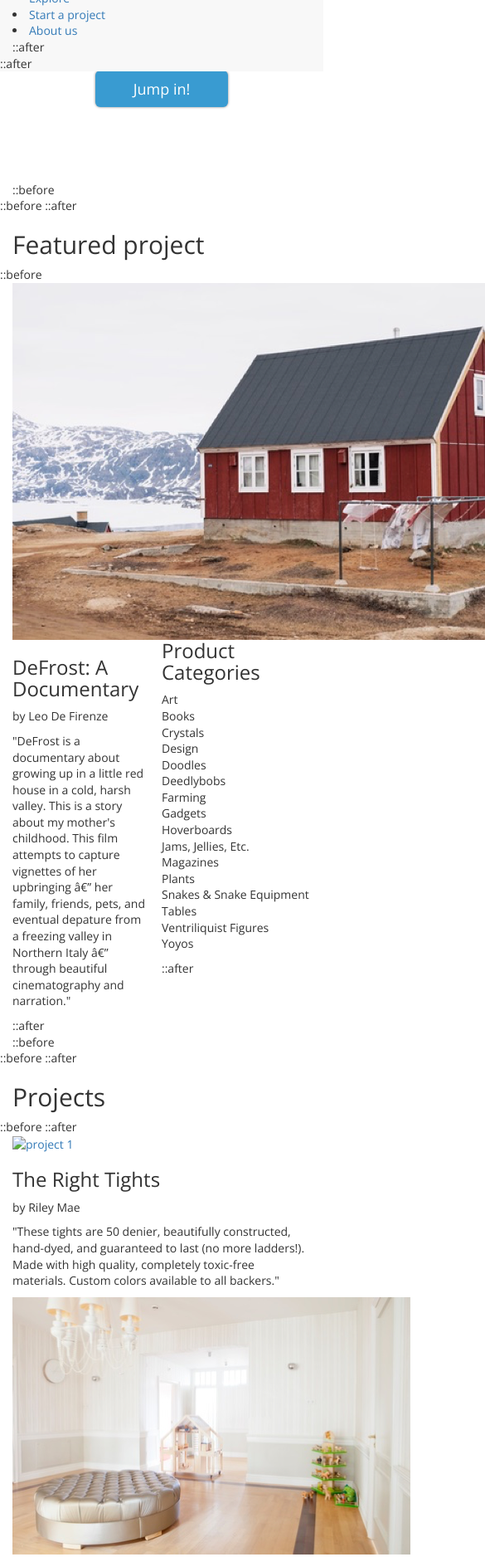
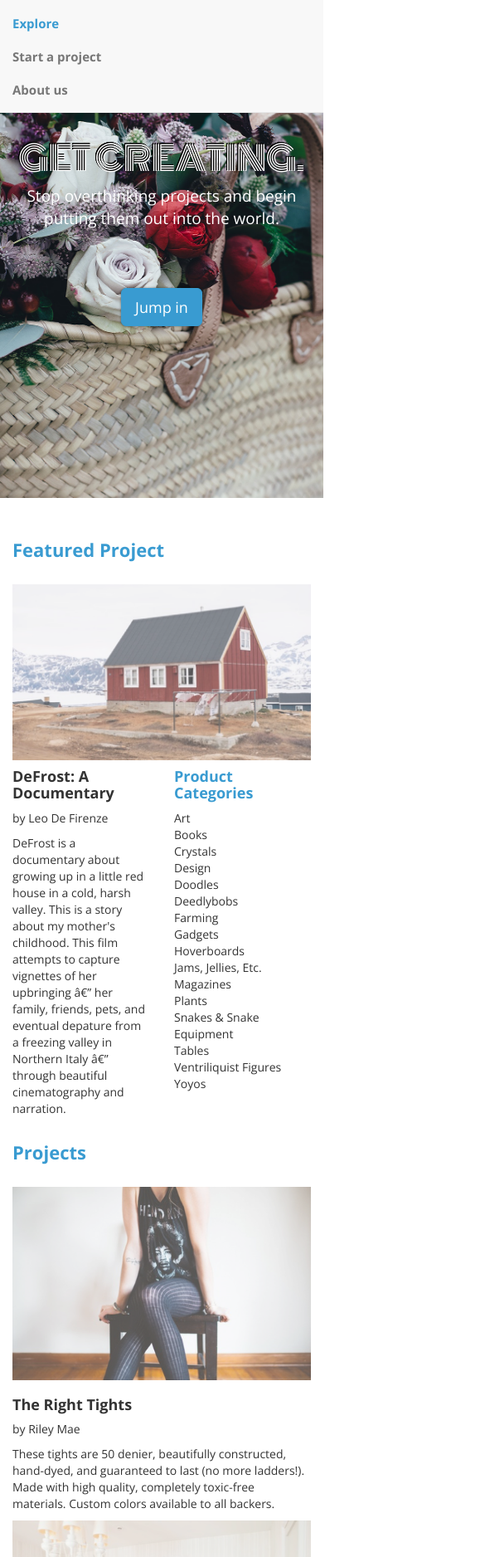
Before and after one commit to Carlos767/jumpstart, a plain HTML site: page index.html in a window 390 px wide. Shown: the top 1876 px of the page at 83% size, 585 px wide, since content can reach past the window. Drawn offline with nearby package versions, Linux system fonts and the light colour scheme.

Commit message:
fixed bugs and revamps code, added JS and JS folder in resources

```diff
--- a/index.html
+++ b/index.html
@@ -1,99 +1,88 @@
 <!DOCTYPE html>
 <html>
   <head>
-    <title>JumpStart</title>
-    <script type="text/javascript" src="resources/js/main.js"></script>
-
-    <!-- Google Fonts -->
-    <link href="https://fonts.googleapis.com/css?family=Open+Sans:400,600,700" rel="stylesheet">
-    <link href="https://fonts.googleapis.com/css?family=Monoton" rel="stylesheet">
-
-    <!-- Stylesheets -->
-    <link rel="stylesheet" type="text/css" href="resources/css/reset.css">
+    <title>Jumpstart</title>
+    <!-- favicon image -->
+    <link rel="icon" href="./favicon.png" type="image/x-icon">
+    <!-- font family -->
+    <link href="https://fonts.googleapis.com/css?family=Monoton|Open+Sans:400,600,700" rel="stylesheet">
+    <link href="resources/css/reset.css" type="text/css" rel="stylesheet">
+    <!-- bootstrap min css -->
     <link rel="stylesheet" href="https://maxcdn.bootstrapcdn.com/bootstrap/3.3.7/css/bootstrap.min.css" integrity="sha384-BVYiiSIFeK1dGmJRAkycuHAHRg32OmUcww7on3RYdg4Va+PmSTsz/K68vbdEjh4u" crossorigin="anonymous">
-    <link rel="stylesheet" type="text/css" href="resources/slick/slick.css">
-    <link rel="stylesheet" type="text/css" href="resources/css/style.css">
-
-    <!-- JavaScript -->
-    <script src="https://code.jquery.com/jquery-3.1.1.min.js" integrity="sha256-hVVnYaiADRTO2PzUGmuLJr8BLUSjGIZsDYGmIJLv2b8=" crossorigin="anonymous"></script>
-    <script type="text/javascript" src="resources/slick/slick.min.js"></script>
-    <script type="text/javascript" src="resources/js/main.js"></script>
+    <!-- slick css -->
+    <link rel="stylesheet" type="text/css" href="https://cdn.jsdelivr.net/jquery.slick/1.6.0/slick.css"/>
+    <!-- stylesheet -->
+    <link href="resources/css/style.css" type="text/css" rel="stylesheet">
   </head>
   <body>
-    <!-- Navigation -->
-    <nav class="navbar-default navbar-fixed-top" style="top: -51px;">
-      ::before
+    <!-- navigation menu -->
+    <nav class="navbar navbar-default navbar-fixed-top">
       <div class="container-fluid">
-        ::before
-        <li class="active">
-          <a href="#">Explore</a>
-        </li>
-        <li>
-          <a href="#">Start a project</a>
-        </li>
-        <li>
-          <a href="#">About us</a>
-        </li>
-        ::after
+        <ul class="nav navbar-nav">
+          <li class="nav-active"><a href="#">Explore</a></li>
+          <li><a href="#">Start a project</a></li>
+          <li><a href="#">About us</a></li>
+        </ul>
+        <div class="logo navbar-brand navbar-right">
+          <img src="resources/images/logo.png" alt="logo">
         </div>
-      ::after
+      </div>
     </nav>
-    <!-- Jumbotron -->
-    <div class="carousel slick-initialised slick-slider">
-      <div aria-live="polite" class="slick-list">
-        <div class="slick-track" role="listbox" style="opacity: 1; width: 5316px; transform: translate3d(-3544px, 0px, 0px);">
-          ::before
-          <div class"jumbotron background-duffel slick-slide slick-cloned" data-slick-index="-1" aria-hidden="true" tabindex="-1"style="width: 886px;">
-            <div class="container-fluid">
-              ::before
+    <!-- caraousel section -->
+    <div class="caraousel">
+      <div class="jumbotron caraousel-item jumbotron-duffel">
+        <div class="container-fluid banner-text">
           <h1>GET STARTED.</h1>
           <p>What are you waiting for? Today's the day for your next big idea.</p>
-              ::after
+          <button type="button" class="btn btn-primary btn-lg">Jump in</button>
         </div>
       </div>
-          <div class="jumbotron background-bike slick-slide" data-slick-index="-1" aria-hidden="true" tabindex="-1" style="width: 1341px;">
-            <div class="container-fluid">
-              ::before
-              <h1>Get Going.</h1>
-              <p>
-                "Jumpstart your startup with some crowdsourced seed money, or support one of our 300,000,000+ creators and get rewards."
-              </p>
-              ::after
+      <div class="jumbotron caraousel-item jumbotron-bike">
+        <div class="container-fluid banner-text">
+          <h1>GET GOING</h1>
+          <p>Jumpstart your startup with some crowdsourced seed money,
+          or support one of our 300,000,000 creators and get rewards.</p>
+          <button type="button" class="btn btn-primary btn-lg">Jump in</button>
         </div>
       </div>
-          ::after
+      <div class="jumbotron caraousel-item jumbotron-flowers">
+        <div class="container-fluid banner-text">
+          <h1>GET CREATING.</h1>
+          <p>Stop overthinking projects and begin putting them out into the world.</p>
+          <button type="button" class="btn btn-primary btn-lg">Jump in</button>
+        </div>
+      </div>
+      <div class="jumbotron caraousel-item jumbotron-beer">
+        <div class="container-fluid banner-text">
+          <h1>GET THINKING</h1>
+          <p>Meet like-minded individuals who will help fuel your creative juices.</p>
+          <button type="button" class="btn btn-primary btn-lg">Jump in</button>
         </div>
       </div>
     </div>
-    <div class="relative-wrapper">
-      <a href="#" class="btn btn-primary btn-lg cta">Jump in!</a>
-    </div>
+
     <!-- Featured Project -->
     <div class="container featured-project">
-      ::before
       <div class="row">
-        ::before
-        <h2 class="col-xs-12">Featured project</h2>
-        ::after
+        <h3 class="col-xs-12">Featured Project</h3>
       </div>
       <div class="row">
-          ::before
         <div class="col-xs-12 col-md-6">
           <div class="image-container">
-              <a href="#">
-                <img src="resources/images/featured-project.png" alt="featured">
-              </a>
+            <img src="resources/images/featured-project.png" alt="featured project image">
           </div>
         </div>
-          <div class="col-xs-6 col-md-3">
-            <h3>DeFrost: A Documentary</h3>
+        <div class="col-xs-6 col-md-3 featured-project-info">
+          <h4>DeFrost: A Documentary</h4>
           <p>by Leo De Firenze</p>
-            <p>
-              "DeFrost is a documentary about growing up in a little red house in a cold, harsh valley. This is a story about my mother's childhood. This film attempts to capture vignettes of her upbringing â€” her family, friends, pets, and eventual depature from a freezing valley in Northern Italy â€” through beautiful cinematography and narration."
-            </p>
+          <p>DeFrost is a documentary about growing up in a little red house in
+            a cold, harsh valley. This is a story about my mother's childhood.
+            This film attempts to capture vignettes of her upbringing â€” her family,
+            friends, pets, and eventual depature from a freezing valley in Northern
+            Italy â€” through beautiful cinematography and narration.</p>
         </div>
-          <div class"col-xs-6 col-md-3 categories">
-            <h3>Product Categories</h3>
+        <div class="col-xs-6 col-md-3 product-categories">
+          <h4>Product Categories</h4>
           <ul>
             <li>Art</li>
             <li>Books</li>
@@ -107,76 +96,75 @@
             <li>Jams, Jellies, Etc.</li>
             <li>Magazines</li>
             <li>Plants</li>
-              <li>Snakes & Snake Equipment</li>
+            <li>Snakes &amp; Snake Equipment</li>
             <li>Tables</li>
             <li>Ventriliquist Figures</li>
             <li>Yoyos</li>
         </ul>
         </div>
-          ::after
       </div>
-        ::after
     </div>
+
     <!-- Projects -->
-      <div class="container">
-        ::before
+    <div class="container project">
       <div class="row">
-          ::before
-          <h2 class="col-xs-12">Projects</h2>
-          ::after
+        <h3 class="col-xs-12">Projects</h3>
       </div>
       <div class="row">
-          ::before
-          <div class="col-xs-12 col-sm-4 project">
+        <div class="col-xs-12 col-md-4 project-item">
           <div class="image-container">
-              <a href="#">
-                <img src="resources/images/projects1.png" alt="project 1">
-              </a>
+            <img src="resources/images/project1.png" alt="project image 1">
           </div>
           <h3>The Right Tights</h3>
           <p>by Riley Mae</p>
-            <p>
-              "These tights are 50 denier, beautifully constructed, hand-dyed, and guaranteed to last (no more ladders!). Made with high quality, completely toxic-free materials. Custom colors available to all backers."
-            </p>
+          <p>These tights are 50 denier, beautifully constructed, hand-dyed, and
+            guaranteed to last (no more ladders!). Made with high quality,
+            completely toxic-free materials. Custom colors available to all
+            backers.</p>
         </div>
-          <div class="col-xs-12 col-sm-4 project">
+        <div class="col-xs-12 col-md-4 project-img">
           <div class="image-container">
-              <a href="#">
-                <img src="resources/images/project2.png" alt="project2">
-              </a>
+            <img src="resources/images/project2.png" alt="project image 2">
           </div>
           <h3>Peppermint Smart Home</h3>
           <p>by Brian McDonald</p>
-            <p>
-              "Instantly upgrade your home with technology that keeps your family and home safe. We've made Peppermint easy to use. Just talk to your phone and Peppermint will help you every step of the way."
-            </p>
+          <p>Instantly upgrade your home with technology that keeps your family
+            and home safe. We've made Peppermint easy to use. Just talk to your
+            phone and Peppermint will help you every step of the way.</p>
         </div>
-          <div class="col-xs-12 col-sm-4 project">
+        <div class="col-xs-12 col-md-4 project-img">
           <div class="image-container">
-              <a href="#">
-                <img src="resources/images/project3.png" alt="project3">
-              </a>
+            <img src="resources/images/project3.png" alt="project image 3">
           </div>
           <h3>American Streetlife</h3>
           <p>by Patrick Wallace</p>
-            <p>
-              "I've been traveling around the United States for the past two years. I've slept on hundreds of couches, more than a few benches, and captured my experiences in this 120 page photo album."
-            </p>
-          </div>
-          ::after
-        </div>
-        ::after
-      </div>
-      <!-- Help -->
-      <div class="container-fluid help">
-        ::before
-        <strong>Having trouble thinking of an idea?</strong>
-        <p>
-          "Inventor's block strikes at the worst times. But that's all changed with Jumpstart's Good Idea Generator Lite (GIGLi)."
-        </p>
-        <a href="#" class="btn btn-primary btn-lg">Learn More</a>
-        ::after
+          <p>I've been traveling around the United States for the past two years.
+            I've slept on hundreds of couches, more than a few benches,
+            and captured my experiences in this 120 page photo album.</p>
         </div>
       </div>
+    </div>
+    <footer>
+      <div class="footer-content">
+        <h1>Having trouble thinking of an idea?</h1>
+        <p>Inventors' block strikes at the worst times. But that's all changed
+          with Jumpstart's Good Idea Generator Lite (GIGLi).</p>
+        <button type="button" class="btn btn-primary btn-lg">Learn more</button>
+      </div>
+    </footer>
+    <!-- SCRIPTS -->
+
+    <!-- jQuery -->
+    <script
+      src="https://code.jquery.com/jquery-3.2.1.min.js"
+      integrity="sha256-hwg4gsxgFZhOsEEamdOYGBf13FyQuiTwlAQgxVSNgt4="
+      crossorigin="anonymous"></script>
+
+    <!-- Slick carousel -->
+    <script type="text/javascript" src="https://cdn.jsdelivr.net/jquery.slick/1.6.0/slick.min.js"></script>
+
+    <!-- Custom JS -->
+    <script type="text/javascript" src="resources/js/main.js"></script>
+
   </body>
 </html>
--- a/resources/css/style.css
+++ b/resources/css/style.css
@@ -1,153 +1,172 @@
 body {
-  font-family: "Open Sans", sans-serif;
-  line-height: 1.4;
+font-size: 14px;
+font-family: "Open Sans";
 }
 
-
-.navbar {
-  font-size: 1.1rem;
-  font-weight: 600;
+/*navigation section*/
+.navbar-default .navbar-nav>li>a {
+  font-size: 1.5rem;
+  font-weight: bold;
 }
 
-.navbar-default {
-  background-color: #f8f8f8;
-  border-color: #e7e7e7;
-}
-
-}
-
-navbar-fixed-top {
-  top: 0;
-  border-width: 0 0 1px;
-}
-
-.container {
-  padding-right: 15px;
-  padding-left: 15px;
-  margin-right: auto;
-  margin-left: auto;
-}
-
-.container-fluid {
-  padding-right: 15px;
-  padding-left: 15px;
-  margin-right: auto;
-  margin-left: auto;
-}
-
-.nav>li {
-  position: relative;
-  display: block;
-}
-
-.navbar-default .navbar-nav > .active > a, .navbar-default .navbar-nav > .active > a:hover {
-  background-color: inherit;
+.navbar-default .navbar-nav>li.nav-active>a {
   color: #399bd1;
 }
 
-.featured-project {
-    margin-top: -7rem;
+/*caraousel section*/
+.caraousel-item {
+  height: 60rem;
+  background-size: cover;
+  background-repeat: no-repeat;
+  background-position: center;
 }
 
-@media (min-width: 768px) {
-  .navbar-fixed-bottom, .navbar-fixed-top {
-    border-radius: 0;
+.jumbotron-duffel {
+  background-image: url("../images/jumbotron-duffel.jpg");
+}
+
+.jumbotron-bike {
+  background-image: url("../images/jumbotron-bike.jpg");
+}
+
+.jumbotron-flowers {
+  background-image: url("../images/jumbotron-flowers.jpg");
+}
+
+.jumbotron-beer {
+  background-image: url("../images/jumbotron-beer.jpg");
+}
+
+.banner-text {
+  text-align: center;
+  padding-top: 11.85rem;
+  color: white;
+}
+
+.banner-text h1 {
+  font-family: "Monoton", "sans-serif";
+  font-size: 9rem;
+  text-shadow: -1px -1px 0 #000,
+               -1px -1px 0 #000,
+               -1px -1px 0 #000,
+               -1px -1px 0 #000;
+}
+
+.banner-text p {
+  font-size: 1.9rem;
+  width: 60rem;
+  margin: 0 auto;
+  padding-bottom: 70px;
+}
+
+.image-container {
+  overflow: hidden;
+}
+
+.image-container img {
+  opacity: 0.7;
+  transition: transform .5s, opacity .5s;
+  width: 100%;
+}
+
+.image-container img:hover {
+  opacity: 1;
+  -webkit-transform: scale(1.3);
+  -ms-transform: scale(1.3);
+  transform: scale(1.3);
+}
+
+/*featured projec section*/
+h3.col-xs-12 {
+  color: #399bd1;
+  font-size: 2.2rem;
+  font-weight: bold;
+  padding-bottom: 20px;
+}
+
+.product-categories h4 {
+  color: #399bd1;
+}
+
+.featured-project-info h4, .product-categories h4 {
+  font-size: 1.8rem;
+  font-weight: bold;
+}
+
+/*projects section*/
+.project {
+  padding-bottom: 5.85rem;
+}
+
+.project-item img {
+  width: 100%;
+}
+
+.project-item h3 {
+  font-size: 1.8rem;
+  font-weight: bold;
+}
+
+/*footer section*/
+footer {
+  text-align: center;
+  background-color: #f3f3f3;
+}
+
+.footer-content {
+  padding: 5.2rem 0;
+}
+
+.footer-content h1 {
+  font-size: 2.5rem;
+  font-weight: bold;
+}
+.footer-content p {
+  width: 42rem;
+  margin: auto;
+  padding: 2.4rem .2rem;
+}
+
+ footer .footer-content button.btn-primary,
+ .caraousel .caraousel-item button.btn-primary {
+  background-color: #399bd1;
+  border-color: #399bd1;
+  box-shadow: 0 0 3px rgba(0,0,0,0.5);
+  transition: .5s box-shadow;
+}
+
+footer .footer-content button.btn-primary:hover,
+ .caraousel .caraousel-item button.btn-primary:hover {
+  box-shadow: 0 0 12px rgba(0,0,0,0.9);
+}
+
+footer .footer-content button.btn-primary:active,
+ .caraousel .caraousel-item button.btn-primary:active {
+  box-shadow: 0 0 0 rgba(0,0,0,0.5);
+}
+
+/*media queries*/
+@media only screen and (max-width: 768px) {
+  .logo {
+    display: none;
   }
 
-  .navbar-fixed-top {
-    position: fixed;
-    right: 0;
-    left: 0;
-    z-index: 1030;
+  .banner-text h1 {
+    font-size: 5rem;
   }
 
-  .navbar-nav>li {
-    float: left;
+  .banner-text p {
+    width: 100%;
+  }
+
+  .footer-content p {
+    width: 100%;
   }
 }
 
-@media (min-width: 1200px) {
-  .container {
-    width: 1170px;
+@media only screen and (max-width: 480px) {
+
+  .banner-text h1 {
+    font-size: 4rem;
   }
 }
-
-@media (min-width: 992px) {
-  .container {
-    width: 970px;
-  }
-}
-
-.slick-slider {
-  position: relative;
-  display: block;
-  box-sizing: border-box;
-  -webkit-user-select: none;
-  -moz-user-select: none;
-  -ms-user-select: none;
-  user-select: none;
-  -webkit-touch-callout: none;
-  -khtml-user-select: none;
-  -ms-touch-action: pan-y;
-  touch-action: pan-y;
-  -webkit-tap-highlight-color: transparent;
-}
-
-.carousel {
-  position: relative;
-  margin: 0;
-  padding: 0;
-  border: 0;
-  font-size: 100%;
-  font: inherit;
-  vertical-align: baseline;
-}
-
-.relative-wrapper {
-  position: relative;
-  top: -16rem;
-  width: 100%;
-  text-align: center;
-}
-
-
-element.style {
-  opacity: 1;
-  width: 8046px;
-  transform: translate3d(-4023px, 0px, 0px);
-}
-
-.help {
-  padding: 5.2rem 0;
-  background-color: #f3f3f3;
-  text-align: center;
-}
-
-.help strong {
-  display: inline-block;
-  margin-bottom: 1.4rem;
-  font-size: 2.5rem;
-  font-weight: bold;
-}
-
-.help p {
-  max-width: 42rem;
-  margin: auto;
-}
-
-.btn-primary {
-  width: 160px;
-  padding: 1.3rem 0;
-  border: 0;
-  margin-top: 2.8rem;
-  background-color: #399bd1;
-  box-shadow: 0 0 3px rgba(0, 0, 0, 0.5);
-  transition: .5s box-shadow;
-}
-
-.btn-lg {
-  padding: 10px 16px;
-  font-size: 18px;
-  line-height: 1.3333333;
-  border-radius: 6px;
-}
--- /dev/null
+++ b/resources/js/main.js
@@ -0,0 +1,21 @@
+$(document).ready(function(){
+  $('.caraousel').slick({
+    autoplay: true,
+    autoplaySpeed: 2000,
+    pauseOnHover: false,
+    arrows: false
+  });
+
+  var lastScrollTop = 0;
+  $(window).scroll(function(){
+    var scrollTop = $(this).scrollTop();
+    if (scrollTop - lastScrollTop > 50){
+      var navHeight = $('.navbar').css('height');
+      $('.navbar').animate({top: '-' + navHeight}, 150);
+      lastScrollTop = scrollTop;
+    } else if (lastScrollTop - scrollTop > 50) {
+      $('.navbar').animate({top: '0px'}, 150);
+      lastScrollTop = scrollTop;
+    }
+  });
+});
```
Lines whose indentation alone changed are shown as unchanged.
